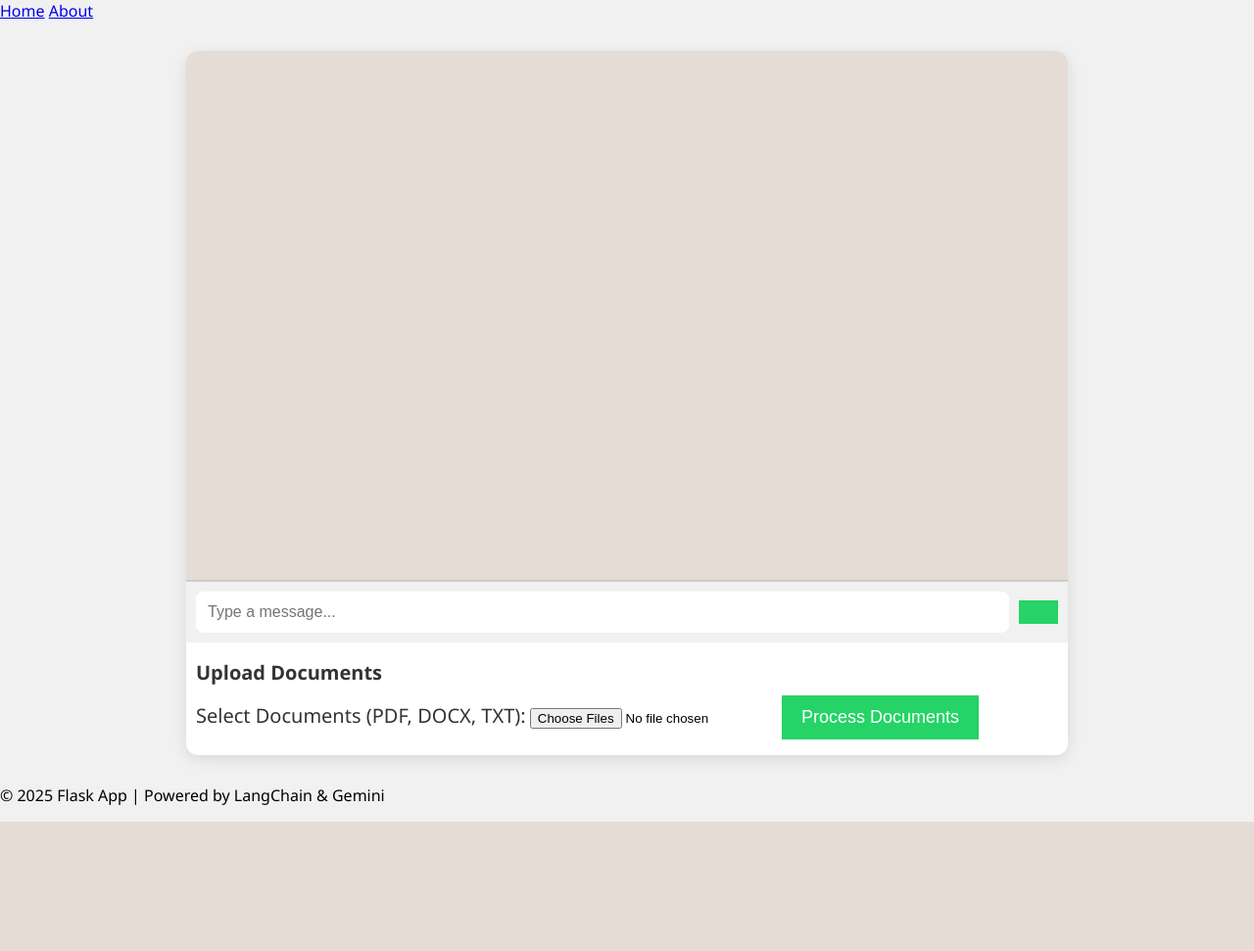
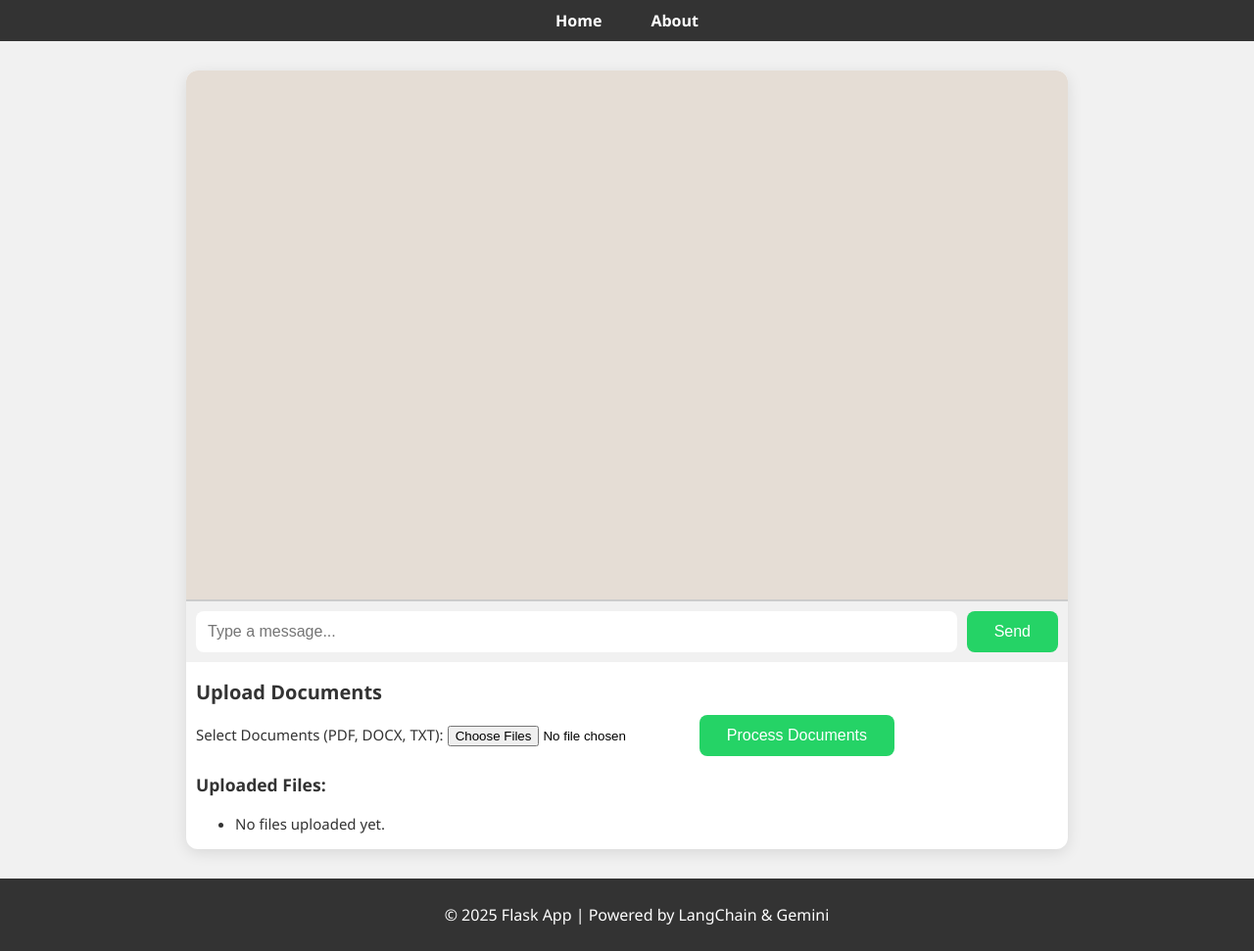
Before and after one commit to Lokesh-DataScience/Chat-DOCs, a Flask app: page / in a window 1280 px wide. Shown: the whole page at 98% size. Before the commit the page ends 839 px from the top, so only its background shows below. Run offline with Flask 3, Linux system fonts and the light colour scheme.

Commit message:
Fixed the gui and create navbar

```diff
--- a/flask-template/app.py
+++ b/flask-template/app.py
@@ -1,4 +1,4 @@
-from flask import Flask, request, render_template, jsonify
+from flask import Flask, request, render_template, session, redirect, url_for, flash
 from flask_restful import Api, Resource
 from dotenv import load_dotenv
 from PyPDF2 import PdfReader
@@ -16,6 +16,7 @@ from langchain_google_genai import (
 import warnings
 warnings.filterwarnings("ignore")
 app = Flask(__name__)
+app.secret_key = 'e10210a3830943ca99a885bd2e971be9'
 api = Api(app)
 
 conversation = None  # Global variable for storing the conversation chain
@@ -24,7 +25,9 @@ conversation = None  # Global variable for storing the conversation chain
 def get_doc_text(documents):
     """Extracts text from PDF, DOCX, and TXT files."""
     text = ""
+    filenames=[]
     for doc in documents:
+        filenames.append(doc.filename)
         if doc.filename.endswith('.pdf'):
             doc_reader = PdfReader(doc)
             for page in doc_reader.pages:
@@ -35,6 +38,7 @@ def get_doc_text(documents):
                 text += para.text + "\n"
         elif doc.filename.endswith('.txt'):
             text += doc.read().decode("utf-8")
+    session['uploaded_files'] = filenames
     return text
 
 def get_text_chunks(text):
@@ -89,8 +93,8 @@ class ProcessDocuments(Resource):
         text_chunks = get_text_chunks(raw_text)
         vector_store = get_vectorstore(text_chunks)
         conversation = get_conversation_chain(vector_store)
-
-        return {"message": "Documents processed successfully!"}
+        flash("Documents processed successfully.", "success")
+        return redirect(url_for("home"))
 
 class AskQuestion(Resource):
     def post(self):
@@ -121,14 +125,20 @@ class AskQuestion(Resource):
             ]
         }
 
+
 # 🌐 HTML Page Routes
 @app.route("/")
 def home():
-    return render_template("home.html")
+    uploaded_files = session.get("uploaded_files", [])
+    return render_template("home.html",uploaded_files=uploaded_files)
 
 @app.route("/about")
 def about():
     return render_template("about.html")
+
+@app.route('/api/process-docs', methods=['POST'])
+def process():
+    return ProcessDocuments().post()
 
 # ✅ Register RESTful API Endpoints
 api.add_resource(ProcessDocuments, '/api/process-docs')
--- a/flask-template/static/site.css
+++ b/flask-template/static/site.css
@@ -4,6 +4,37 @@ body {
     background: #f1f1f1;
     margin: 0;
     padding: 0;
+}
+nav {
+    background: #333;
+    display: flex;
+    justify-content: center;
+    align-items: center;
+}
+
+.navbar {
+    list-style-type: none;
+    margin: 0;
+    padding: 0;
+    display: flex;
+    justify-content: center;
+}
+
+.navbar li {
+    margin: 0 10px;
+}
+
+.navbar li a {
+    text-decoration: none;
+    color: #ffffff;
+    padding: 10px 15px;
+    display: inline-block;
+    transition: background-color 0.3s;
+    font-weight: bold;
+}
+
+.navbar li a:hover {
+    background-color: #333;
 }
 
 /* Chat Container */
@@ -81,7 +112,13 @@ body {
 }
 /* Styling for the "Upload Documents" heading */
 .upload-label{
-    font-size: 20px;
+    font-size: 15px;
+    color: #333;
+    margin-bottom: 10px;
+    margin-left: 10px;
+}
+.uploaded-files{
+    font-size: 15px;
     color: #333;
     margin-bottom: 10px;
     margin-left: 10px;
@@ -102,21 +139,39 @@ body {
     font-size: 16px;
     outline: none;
 }
-
-/* Send Button */
-button {
+.chat-form button{
+    padding: 12px 28px;
+    border: none;
+    border-radius: 8px;
     background: #25d366;
     color: #fff;
-    border: none;
-    padding: 12px 20px;
-    border-radius: 0%;
+    font-size: 16px;
     cursor: pointer;
     transition: 0.3s;
-    font-size: 18px;
+}
+/* Send Button */
+.upload-container button {
+    padding: 12px 28px;
+    border: none;
+    border-radius: 8px;
+    background: #25d366;
+    color: #fff;
+    font-size: 16px;
+    cursor: pointer;
+    transition: 0.3s;
 }
 
 button:hover {
     background: #128c7e;
+}
+
+.footer{
+    background: #333;
+    color: #fff;
+    text-align: center;
+    padding: 10px;
+    bottom: 0;
+    width: 100%;
 }
 
 /* Responsive Design */
--- a/flask-template/templates/about.html
+++ b/flask-template/templates/about.html
@@ -1,5 +1,4 @@
 {% extends 'base.html' %}
-
 {% block content %}
     <h1>About This App</h1>
 
--- a/flask-template/templates/base.html
+++ b/flask-template/templates/base.html
@@ -8,11 +8,14 @@
     </head>
 
     <body>
-        <nav class="navbar">
-            <a href="{{ url_for('home') }}" class="navbar-brand">Home</a>
-            <a href="{{ url_for('about') }}" class="navbar-item">About</a>
+        {% block navbar %}
+        <nav>
+            <ul class="navbar">
+                <li><a href="{{ url_for('home') }}" class="navbar-brand">Home</a></li>
+                <li><a href="{{ url_for('about') }}" class="navbar-item">About</a></li>
+            </ul>
         </nav>
-
+        {% endblock navbar %}
         <div class="container">
             {% block content %}
             {% endblock %}
--- a/flask-template/templates/home.html
+++ b/flask-template/templates/home.html
@@ -1,4 +1,3 @@
-<!-- filepath: d:\GenAI\Chat-DOCs\flask-template\templates\home.html -->
 {% extends 'base.html' %}
 
 {% block content %}
@@ -11,8 +10,8 @@
     <form id="chat-form" action="/api/ask" method="POST" class="chat-form">
         <div class="input-group">
             <input type="text" id="question" name="question" placeholder="Type a message..." required>
-            <button type="submit">
-                <i class="fas fa-paper-plane"></i>
+            <button type="submit" title="Send">
+                <i class="fas fa-paper-plane"></i> Send
             </button>
         </div>
     </form>
@@ -22,16 +21,29 @@
     <!-- Document Upload -->
     <div class="upload-container">
         <h2>Upload Documents</h2>
-        <form id="process-form" action="/api/process-docs" method="POST" enctype="multipart/form-data" class="upload-form">
+
+        <form id="process-form" action="/api/process-docs" method="POST" enctype="multipart/form-data">
             <label for="documents" class="upload-label">Select Documents (PDF, DOCX, TXT):</label>
             <input type="file" id="documents" name="documents" multiple required>
             <button type="submit" id="process-btn" class="upload-btn">Process Documents</button>
-            <!-- Changed to type="button" -->
         </form>
+
+        <!-- Display uploaded files -->
+        <div class="uploaded-files">
+            <h3>Uploaded Files:</h3>
+            <ul>
+                {% if uploaded_files %}
+                    {% for file in uploaded_files %}
+                        <li>{{ file }}</li>
+                    {% endfor %}
+                {% else %}
+                    <li>No files uploaded yet.</li>
+                {% endif %}
+            </ul>
+        </div>
+
         <p id="process-status" class="status-message"></p>
     </div>
-
-
 </div>
 {% endblock %}
 
@@ -64,20 +76,26 @@
         }
     }
 
-    document.getElementById('process-btn').addEventListener('submit', async () => {  // Use "click" event
+    document.getElementById('process-form').addEventListener('submit', async (event) => {  // Use "click" event
+        event.preventDefault();
+        event.stopPropagation();
         const form = document.getElementById('process-form');
         const formData = new FormData(form);
 
         try {
-//            const response = await apiRequest(`${BASE_URL}/api/process-docs`, 'POST', formData, true);
+            const response = await fetch(`/api/process-docs`, {
+                method: 'POST',
+                body: formData
+            });
+            if (!response.ok) {
+                throw new Error(`HTTP error! Status: ${response.status}`);
+            }
+            const result = await response.json();
 
-            if (response) {
-                const processStatus = document.getElementById('process-status');
-                processStatus.textContent = response.message;
-                alert('Documents processed successfully!');
-            }
+            document.getElementById('process-status').textContent = result.message || 'Document processing complete!';
         } catch (error) {
             console.error('Failed:', error);
+            document.getElementById('process-status').textContent = 'Document processing failed!';
         }
     });
 
```
